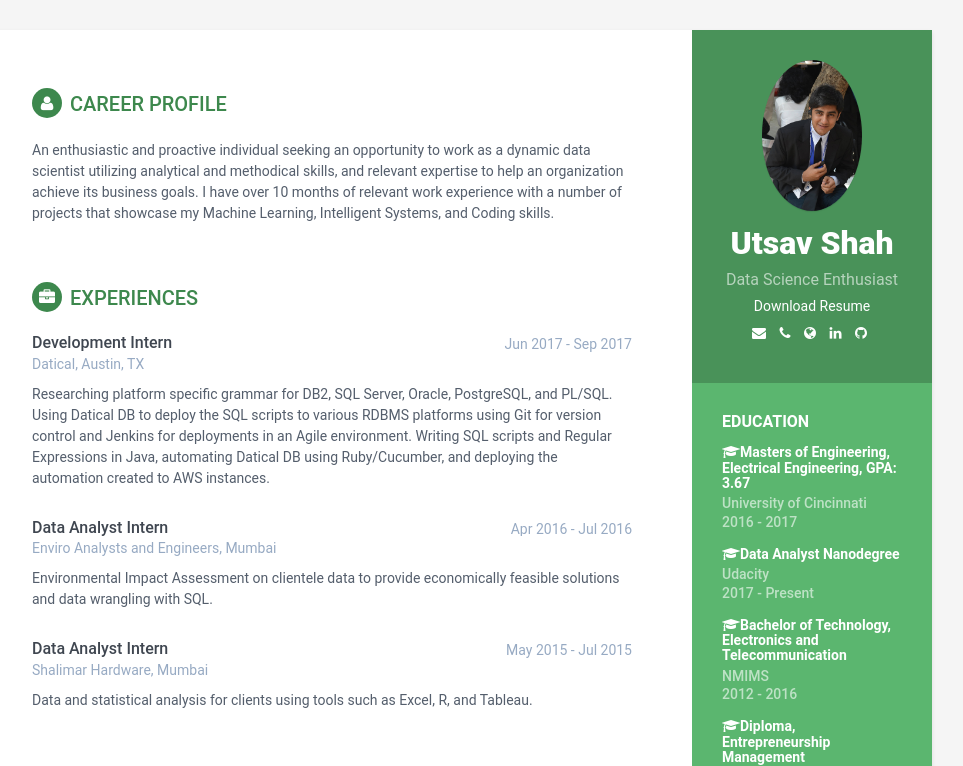
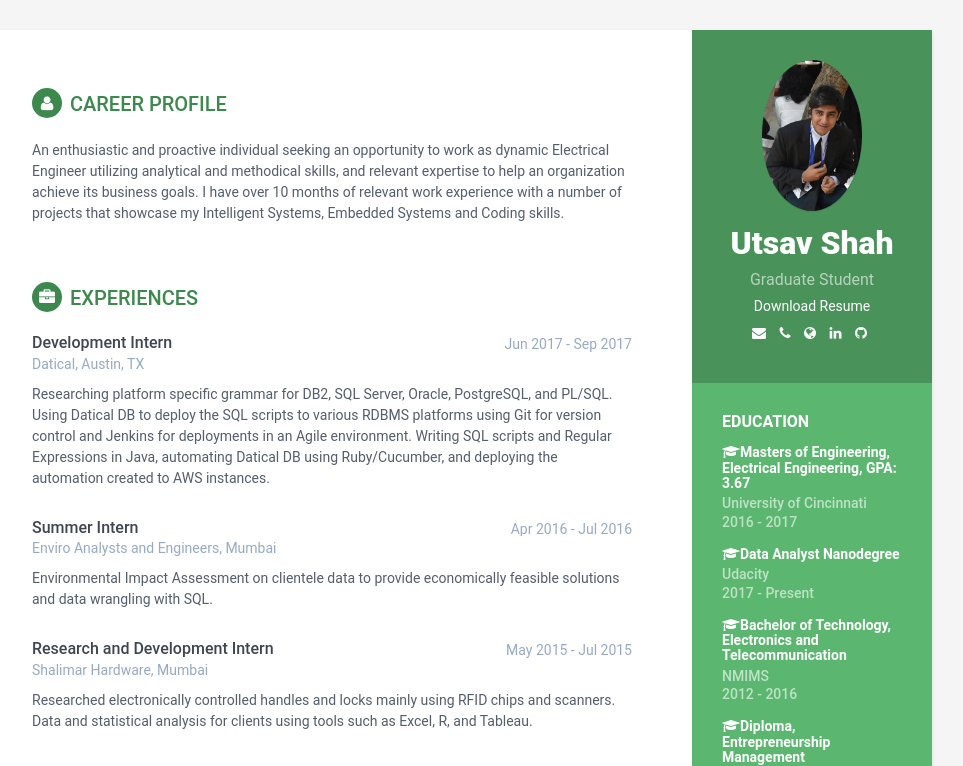
Before and after one commit to utsav507/utsav507.github.io, a plain HTML site: page index.html in a window 1280 px wide. Shown: the top 766 px of the page, without its empty margins (188-1151 px from the left). Drawn offline with Linux system fonts and the light colour scheme.

Commit message:
Changes to projects

```diff
--- a/index.html
+++ b/index.html
@@ -34,7 +34,7 @@
     <div class="profile-container">
         <img class="profile-img" src="https://utsav507.github.io/theme//images/profile.jpg" alt="profile picture" />
         <h1 class="name">Utsav Shah</h1>
-        <h3 class="tagline">Data Science Enthusiast</h3>
+        <h3 class="tagline">Graduate Student</h3>
         <a class="btn btn-cta-primary" href="UtsavShah_Resume_New.pdf" download src="UtsavShah_Resume_New.pdf" target="_blank">Download Resume</a>
      <ul class="social list-inline">
 
@@ -93,7 +93,7 @@
 <section class="section summary-section">
 <h2 class="section-title"><i class="fa fa-user"></i>Career Profile</h2>
 <div class="summary">
-    <p>An enthusiastic and proactive individual seeking an opportunity to work as a dynamic data scientist utilizing analytical and methodical skills, and relevant expertise to help an organization achieve its business goals. I have over 10 months of relevant work experience with a number of projects that showcase my Machine Learning, Intelligent Systems, and Coding skills.</p>
+    <p>An enthusiastic and proactive individual seeking an opportunity to work as dynamic Electrical Engineer utilizing analytical and methodical skills, and relevant expertise to help an organization achieve its business goals. I have over 10 months of relevant work experience with a number of projects that showcase my Intelligent Systems, Embedded Systems and Coding skills.</p>
 </div><!--//summary-->
 </section>
 
@@ -114,7 +114,7 @@
         <div class="item">
             <div class="meta">
                 <div class="upper-row">
-                    <h3 class="job-title">Data Analyst Intern </h3>
+                    <h3 class="job-title">Summer Intern </h3>
                     <div class="time">Apr 2016 - Jul 2016</div>
                 </div><!--//upper-row-->
                 <div class="company">Enviro Analysts and Engineers, Mumbai</div>
@@ -126,13 +126,13 @@
         <div class="item">
             <div class="meta">
                 <div class="upper-row">
-                    <h3 class="job-title">Data Analyst Intern </h3>
+                    <h3 class="job-title">Research and Development Intern </h3>
                     <div class="time">May 2015 - Jul 2015</div>
                 </div><!--//upper-row-->
                 <div class="company">Shalimar Hardware, Mumbai</div>
             </div><!--//meta-->
             <div class="details">
-                <p>Data and statistical analysis for clients using tools such as Excel, R, and Tableau. </p>
+                <p>Researched electronically controlled handles and locks mainly using RFID chips and scanners. Data and statistical analysis for clients using tools such as Excel, R, and Tableau. </p>
             </div><!--//details-->
         </div><!--//item-->
 </section><!--//section-->
```
Also changed, not shown: 1 other file.
